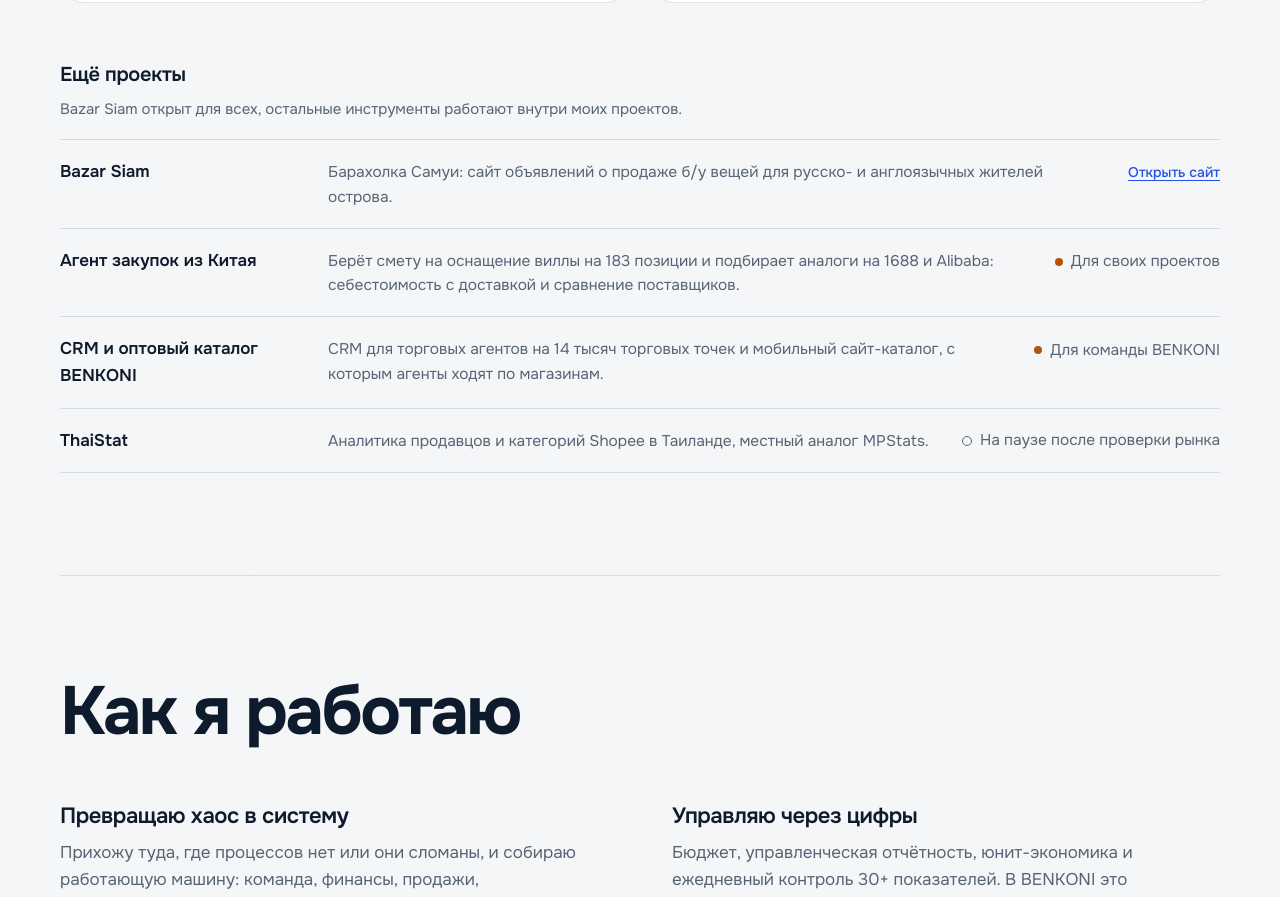
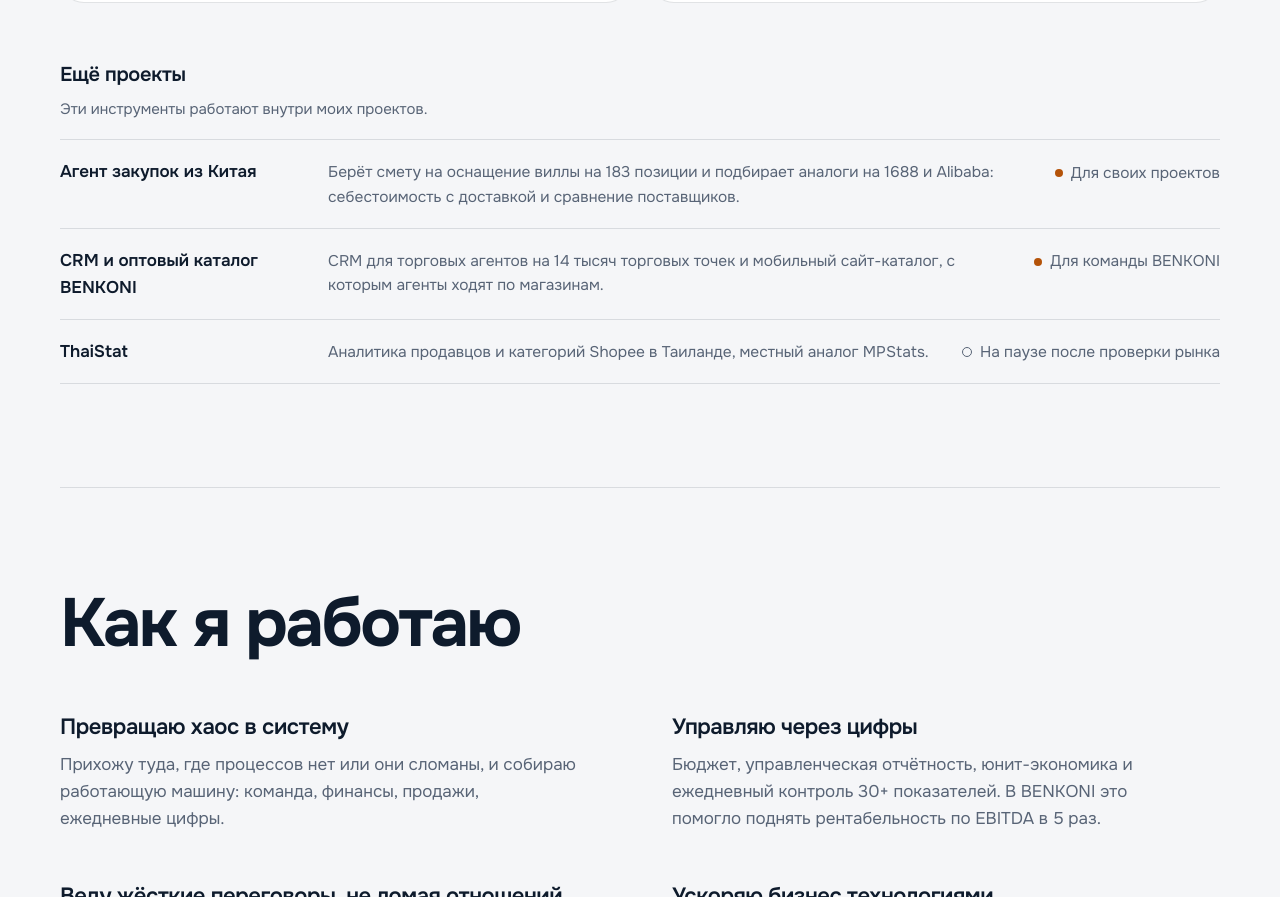
Before and after one commit to galkinart-netizen/galkinart-netizen.github.io, a plain HTML site: page index.html in a window 1280 px wide. Shown: the part 3855-4752 px from the top of the page. Drawn offline with Linux system fonts and the light colour scheme.

Commit message:
Remove Bazar Siam from the site
Co-Authored-By: Claude Opus 5.5 <noreply@anthropic.com>

```diff
--- a/index.html
+++ b/index.html
@@ -206,9 +206,8 @@
 
     <div class="inside">
       <h3>Ещё проекты</h3>
-      <p>Bazar Siam открыт для всех, остальные инструменты работают внутри моих проектов.</p>
+      <p>Эти инструменты работают внутри моих проектов.</p>
       <ul class="rows">
-        <li><b>Bazar Siam</b><span>Барахолка Самуи: сайт объявлений о продаже б/у вещей для русско- и англоязычных жителей острова.</span><a class="rowlink" href="https://bazarsiam.com">Открыть сайт</a></li>
         <li><b>Агент закупок из Китая</b><span>Берёт смету на оснащение виллы на 183 позиции и подбирает аналоги на 1688 и Alibaba: себестоимость с доставкой и сравнение поставщиков.</span><span class="state closed">Для своих проектов</span></li>
         <li><b>CRM и оптовый каталог BENKONI</b><span>CRM для торговых агентов на 14 тысяч торговых точек и мобильный сайт-каталог, с которым агенты ходят по магазинам.</span><span class="state closed">Для команды BENKONI</span></li>
         <li><b>ThaiStat</b><span>Аналитика продавцов и категорий Shopee в Таиланде, местный аналог MPStats.</span><span class="state paused">На паузе после проверки рынка</span></li>
```
Also changed, not shown: en/index.html (+1 -2 lines).
